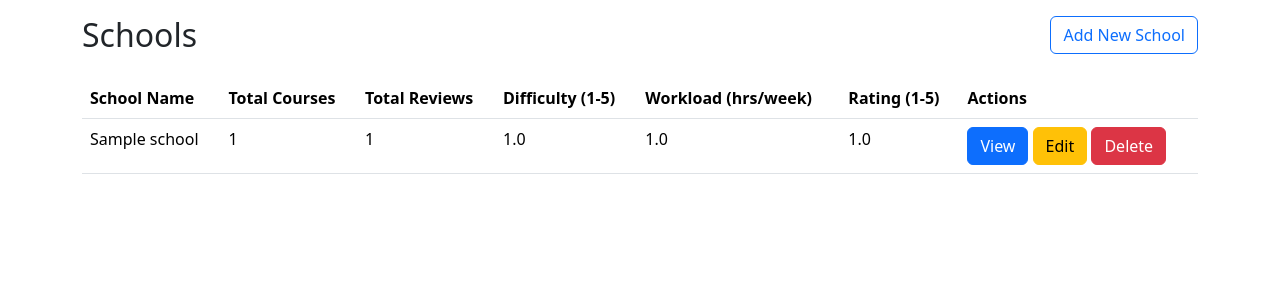
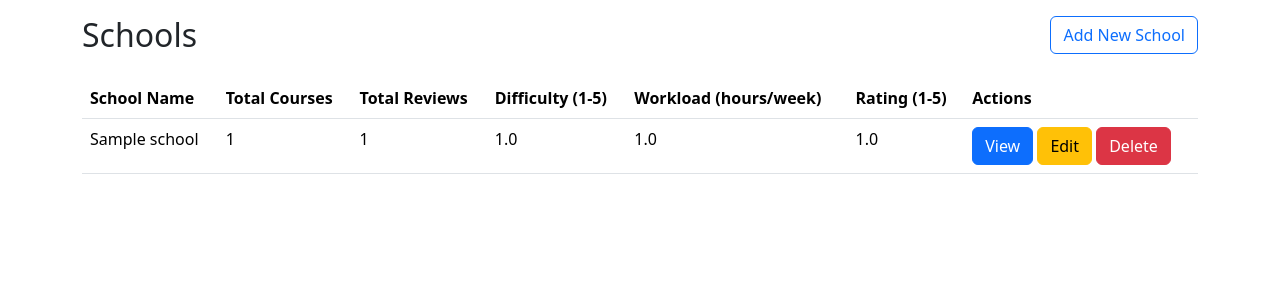
Before and after one commit to nkallem/review_my_courses, a Django app: page /schools/ in a window 1280 px wide. Shown: the part 56-356 px from the top of the page. Run offline with Django 4.2, Linux system fonts and the light colour scheme; tables that the repository leaves empty hold one stand-in row (values such as "Sample post"); some libraries are stand-ins or nearby versions.

Commit message:
Changed workload label

```diff
--- a/review_my_courses/forms.py
+++ b/review_my_courses/forms.py
@@ -24,5 +24,5 @@ class ReviewForm(forms.ModelForm):
     class Meta:
         model = Review
         fields = ['term', 'year', 'workload', 'difficulty', 'rating', 'text']
-        labels = {'text': 'Review', 'workload': 'Workload (hrs/week)'}
+        labels = {'text': 'Review', 'workload': 'Workload (hours/week)'}
         widgets = {'text': forms.Textarea(attrs={'cols': 80})}
--- a/review_my_courses/templates/review_my_courses/school.html
+++ b/review_my_courses/templates/review_my_courses/school.html
@@ -22,7 +22,7 @@
                 <th>Course Title</th>
                 <th>Total Reviews</th>
                 <th>Difficulty (1-5)</th>
-                <th>Workload (hrs/week)</th>
+                <th>Workload (hours/week)</th>
                 <th>Rating (1-5)</th>
                 <th colspan="3">Actions</th>
             </tr>
--- a/review_my_courses/templates/review_my_courses/schools.html
+++ b/review_my_courses/templates/review_my_courses/schools.html
@@ -19,7 +19,7 @@
                 <th>Total Courses</th>
                 <th>Total Reviews</th>
                 <th>Difficulty (1-5)</th>
-                <th>Workload (hrs/week)</th>
+                <th>Workload (hours/week)</th>
                 <th>Rating (1-5)</th>
                 <th colspan="3">Actions</th>
             </tr>
```
